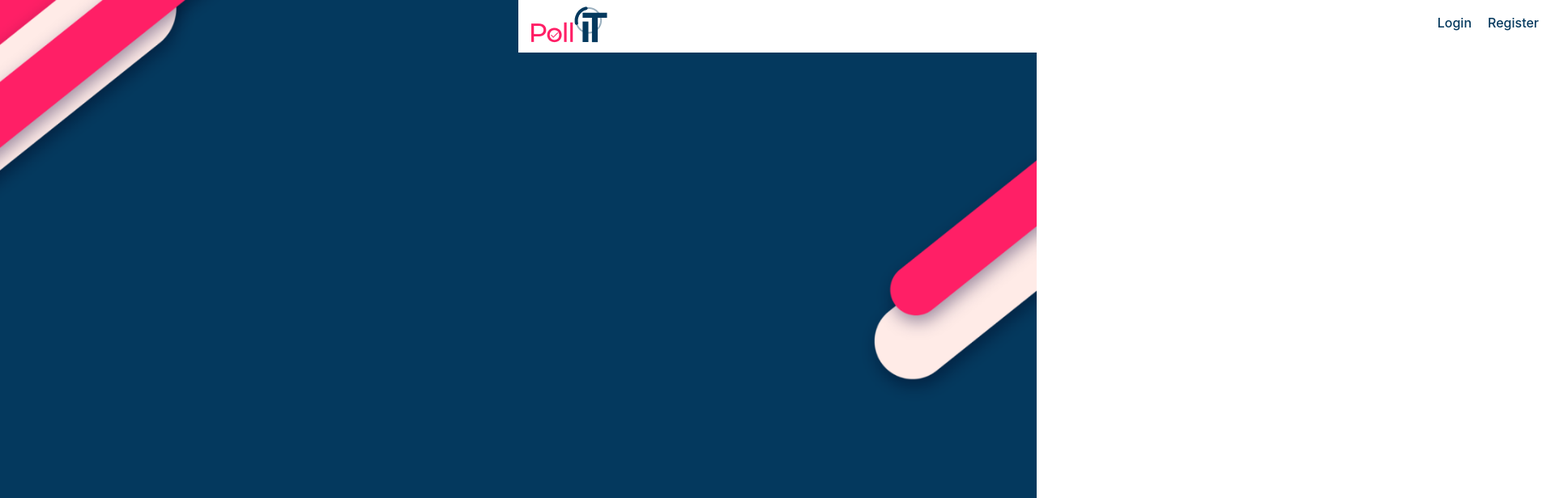
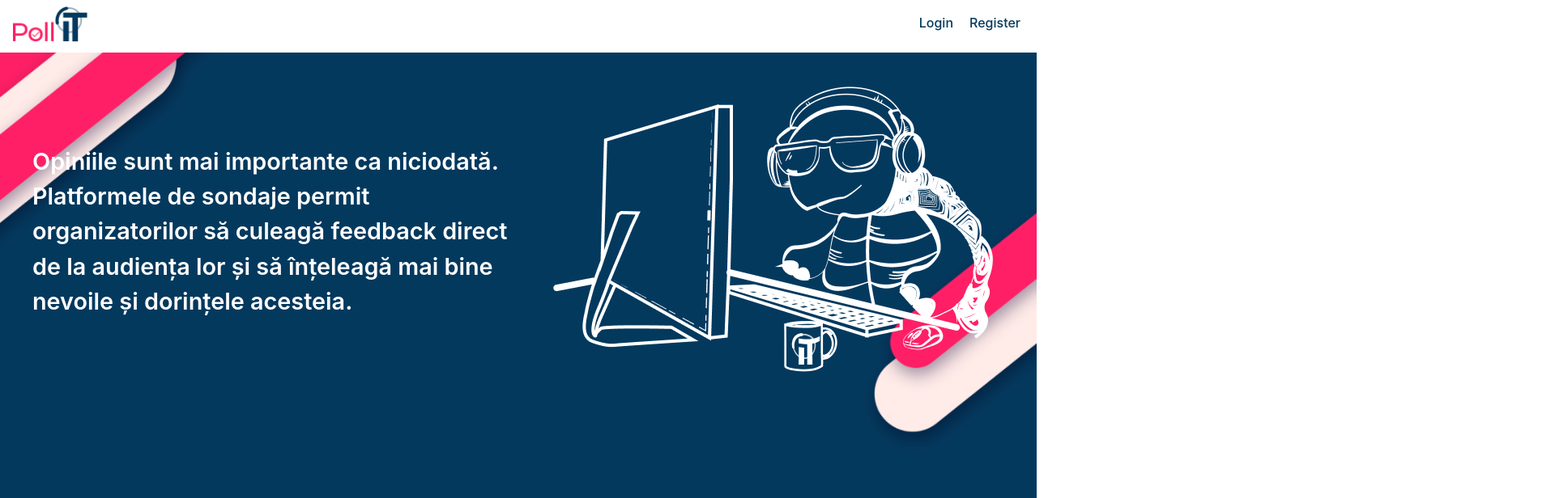
Before and after one commit to AndreeaViky/PollIT, a React (Vite) app in the folder frontend/: page / in a window 1280 px wide. Shown: the top 616 px of the page at 81% size, 1920 px wide, since content can reach past the window. Built offline with nearby package versions, Linux system fonts and the light colour scheme.

Commit message:
Footer + Testoasa

```diff
--- /dev/null
+++ b/frontend/src/App.css
@@ -0,0 +1,33 @@
+.page {
+    margin-top: 65px;
+    margin-bottom: 65px;
+    overflow-y: auto;
+}
+
+.testoasa {
+    aspect-ratio: 1;
+}
+
+.header {
+    display: flex;
+    color: white;
+    max-width: 100%;
+    align-items: center;
+    padding: 20px;
+}
+
+p {
+    font-size: 1.8rem;
+    font-weight: 600;
+    margin-left: 20px;
+}
+
+@media (max-width: 600px) {
+    p {
+      font-size: 10px;
+    }
+
+    .testoasa {
+        width: 100%;
+    }
+  }
--- a/frontend/src/App.jsx
+++ b/frontend/src/App.jsx
@@ -1,12 +1,27 @@
 import React from "react";
+import "./App.css";
 
 import Navbar from "./components/Navbar/Navbar.jsx";
 import Footer from "./components/Footer/Footer.jsx";
+
+import Testoasa from "./assets/testoasa.png";
 
 function App() {
   return (
     <>
       <Navbar />
+      <div className="page">
+        <div className="header">
+          <p>
+            Opiniile sunt mai importante ca niciodată. Platformele de sondaje
+            permit organizatorilor să culeagă feedback direct de la audiența lor
+            și să înțeleagă mai bine nevoile și dorințele acesteia.
+          </p>
+          <div>
+            <img className="testoasa" src={Testoasa} />
+          </div>
+        </div>
+      </div>
       <Footer />
     </>
   );
--- a/frontend/src/components/Footer/Footer.css
+++ b/frontend/src/components/Footer/Footer.css
@@ -1,5 +1,6 @@
 .footer {
-    position: absolute;
+    position: fixed;
+    height: 60px;
     width: 100%;
     align-items: center;
     background-color: #FF1F66;
@@ -13,9 +14,16 @@
     justify-content: space-evenly;
     padding: 0.1rem;
     padding-right: 0.2rem;
-    width: auto;
+    height: 100%;
 }
 
 .one-icon {
-    height: 65px;
+    height: 100%;
 }
+
+@media screen and (max-width: 600px) {
+    .footer{
+        height: 30px;
+    }
+
+}
--- a/frontend/src/components/Navbar/Navbar.css
+++ b/frontend/src/components/Navbar/Navbar.css
@@ -1,3 +1,12 @@
+.nav {
+    width: 100%;
+    height: 60px;
+    position: fixed;
+    justify-content: space-between;
+    top: 0;
+    background-color: white;
+}
+
 .text {
     color: #04395E;
     justify-content: space-between;
@@ -6,22 +15,22 @@
     margin-left: 20px;
 }
 
+.header {
+    display: flex;
+    color: white;
+    max-width: 100%;
+    align-items: center;
+    padding: 20px;
+}
+
 .logo {
     position: absolute;
+    display: flex;
     padding-left: 1rem;
     padding-top: 0.5rem;
-}
-
-.nav {
+    padding-bottom: 0.5rem;
+    height: 100%;
     width: 100%;
-    position: absolute;
-    height: 65px;
-    display: block;
-    flex-direction: row;
-    justify-content: space-between;
-    top: 0;
-    background-color: white;
-    size: 1rem;
 }
 
 ul {
@@ -31,3 +40,12 @@ ul {
 a {
     margin-right: 20px;
 }
+
+@media screen and (max-width: 600px) {
+    .nav {
+        height: 30px;
+    }
+    .text {
+        font-size: 15px;
+    }
+}
--- a/frontend/src/index.css
+++ b/frontend/src/index.css
@@ -14,6 +14,10 @@
   -webkit-text-size-adjust: 100%;
 }
 
+*, *::after, *::before {
+  box-sizing: border-box;
+}
+
 a {
   font-weight: 500;
   color: #04395E;
@@ -27,6 +31,7 @@ body {
   min-height: 100vh;
   background-image: url(./assets/background.png);
   background-size: cover;
+  overflow: hidden;
 }
 
 #root {
```
Also changed, not shown: frontend/src/assets/testoasa.png.
